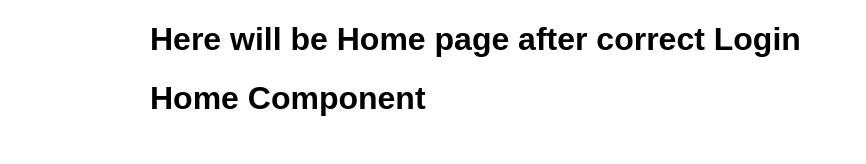
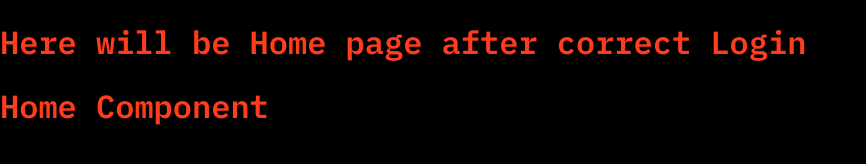
Before and after one commit to przemskydev/login-panel, a React app: page / in a window 1280 px wide. Shown: the whole page, without its empty margins (0-866 px from the left). Built offline with nearby package versions, Linux system fonts and the light colour scheme.

Commit message:
add new font-family

```diff
--- a/public/index.html
+++ b/public/index.html
@@ -24,8 +24,7 @@
       work correctly both with client-side routing and a non-root public URL.
       Learn how to configure a non-root public URL by running `npm run build`.
     -->
-    <title>React App</title>
-  </head>
+    <link href="https://fonts.googleapis.com/css2?family=IBM+Plex+Mono:wght@200;300;400;600&display=swap" rel="stylesheet">  </head>
   <body>
     <noscript>You need to enable JavaScript to run this app.</noscript>
     <div id="root"></div>
--- a/src/theme/GlobalStyles.js
+++ b/src/theme/GlobalStyles.js
@@ -17,9 +17,11 @@ const GlobalStyle = createGlobalStyle`
   body {
     margin: 0;
     padding: 0;
-    padding-left: 150px;
+    /* padding-left: 150px; */
     font-size: 1.6rem;
-    font-family: "Montserrat", sans-serif;
+    font-family: 'IBM Plex Mono', monospace;
+    background-color: #000;
+    color: #FE3C1E;
   }
 
   button:focus {
```
